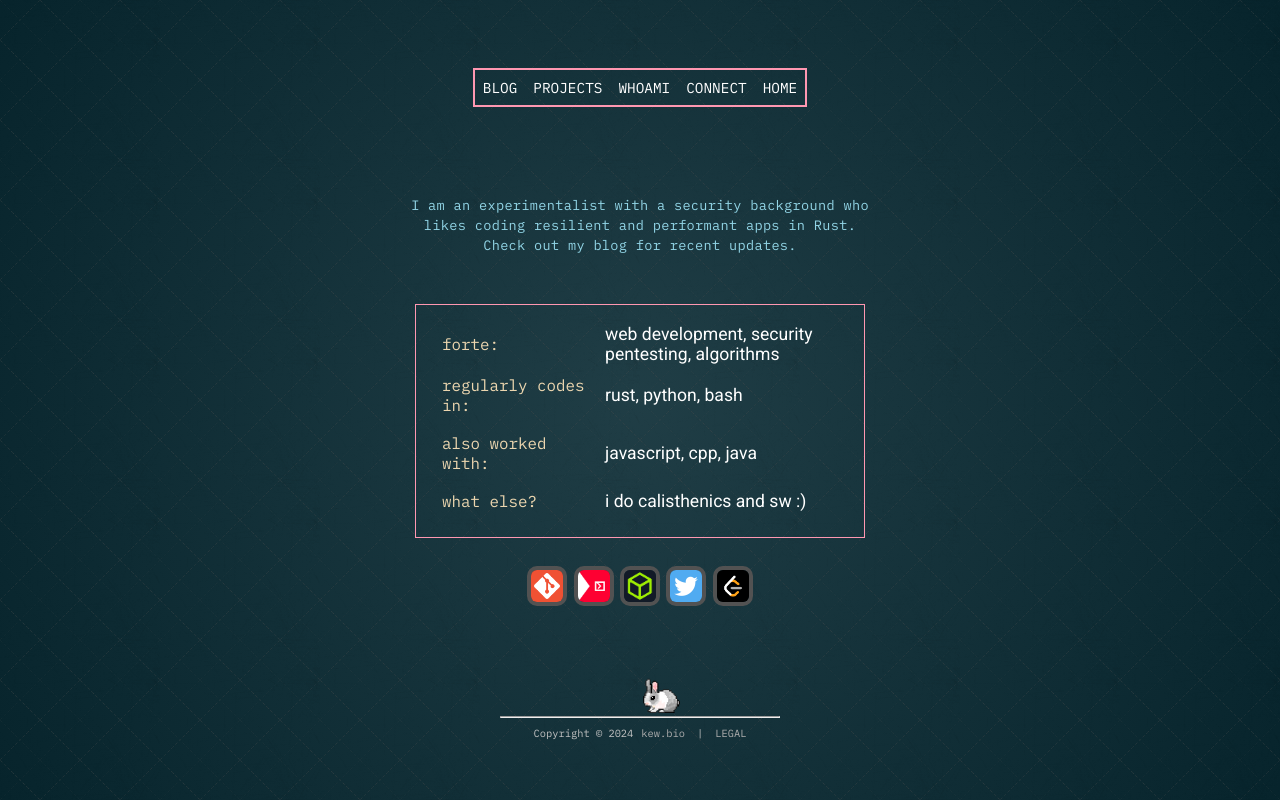
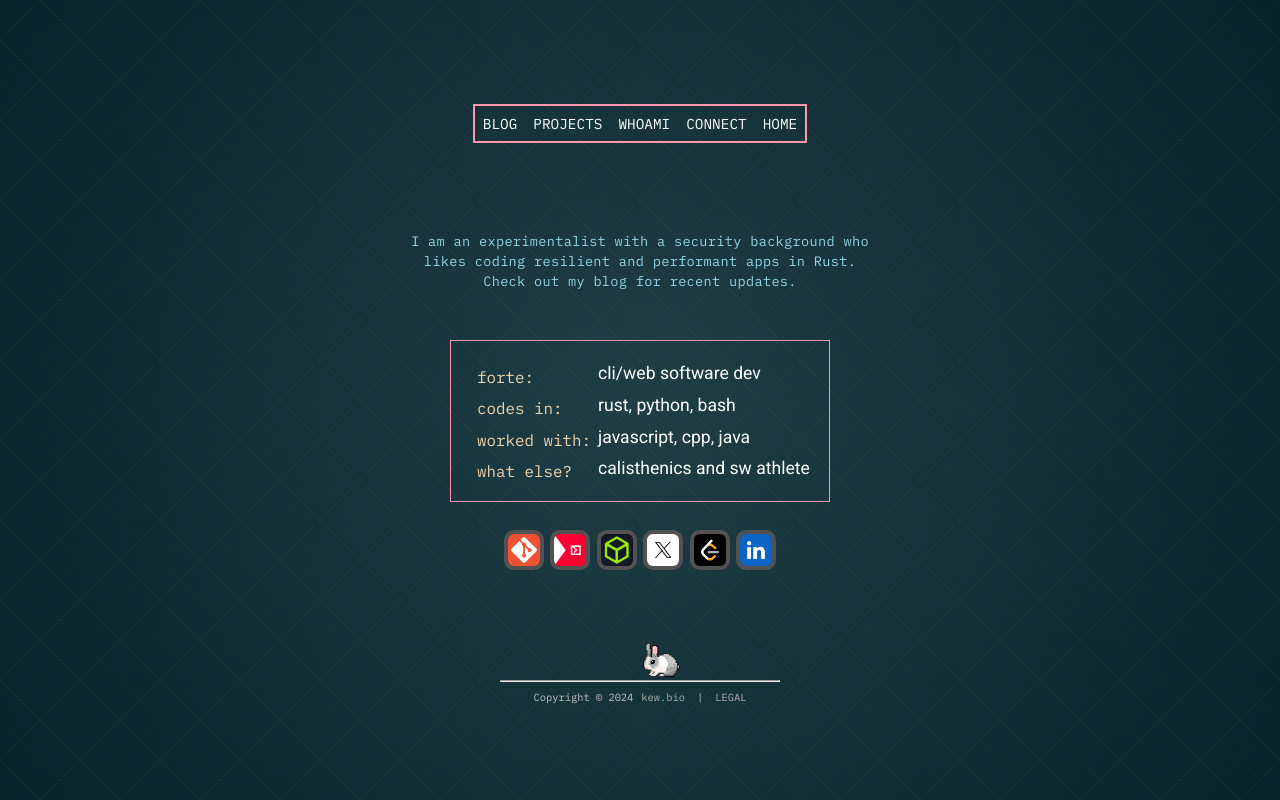
Before and after one commit to kewmine/kew.bio, a SvelteKit app in the folder svelte_source/: page /whoami in a window 1280 px wide. Built offline with nearby package versions, Linux system fonts and the light colour scheme; a web font is replaced by a local one.

Commit message:
modified:   lib/data.json 	new file:   lib/static/linkedin.png 	modified:   lib/static/twitter.png 	modified:   routes/whoami/+page.svelte

```diff
--- a/svelte_source/src/lib/data.json
+++ b/svelte_source/src/lib/data.json
@@ -12,9 +12,11 @@
   "twitter": "kewmine",
   "ctftime": "172844",
   "hackthebox": "200315",
+  "linkedin": "kewmine",
 
-  "forte": "web development, security pentesting, algorithms",
+
+  "forte": "cli/web software dev",
   "codes_in": "rust, python, bash",
   "my_ex": "javascript, cpp, java",
-  "what_else": "i do calisthenics and sw :)"
+  "what_else": "calisthenics and sw athlete"
 }
--- a/svelte_source/src/routes/whoami/+page.svelte
+++ b/svelte_source/src/routes/whoami/+page.svelte
@@ -6,6 +6,7 @@
   import Twitter_logo from "$lib/static/twitter.png";
   import Hackthebox_logo from "$lib/static/hackthebox.png";
   import Leetcode_logo from "$lib/static/leetcode.png";
+  import Linkedin_logo from "$lib/static/linkedin.png";
   import Data from "$lib/data.json";
 </script>
 
@@ -23,12 +24,12 @@
     </tr>
 
     <tr>
-      <th class="category"> regularly codes in:</th>
+      <th class="category"> codes in:</th>
       <th>{data["codes_in"]}</th>
     </tr>
 
     <tr>
-      <th class="category"> also worked with:</th>
+      <th class="category"> worked with:</th>
       <th> {data["my_ex"]}</th>
     </tr>
 
@@ -66,6 +67,11 @@
   <div>
     <a href="https://leetcode.com/{Data['leetcode']}">
       <img class="logo" src={Leetcode_logo} alt="twitter" />
+    </a>
+  </div>
+  <div>
+    <a href="https://www.linkedin.com/in/{Data['leetcode']}">
+      <img class="logo" src={Linkedin_logo} alt="twitter" />
     </a>
   </div>
 </div>
@@ -132,7 +138,7 @@
   .category {
     max-width: 20vh;
     color: $washed;
-    padding: 1vh 0vh 1vh 1vh;
+    padding: 1vh 0.5vh 0.2vh 1vh;
     font-family: "IBM Plex Mono", monospace;
     font-size: 0.9em;
 
```
Also changed, not shown: svelte_source/src/lib/static/linkedin.png (added), svelte_source/src/lib/static/twitter.png.
